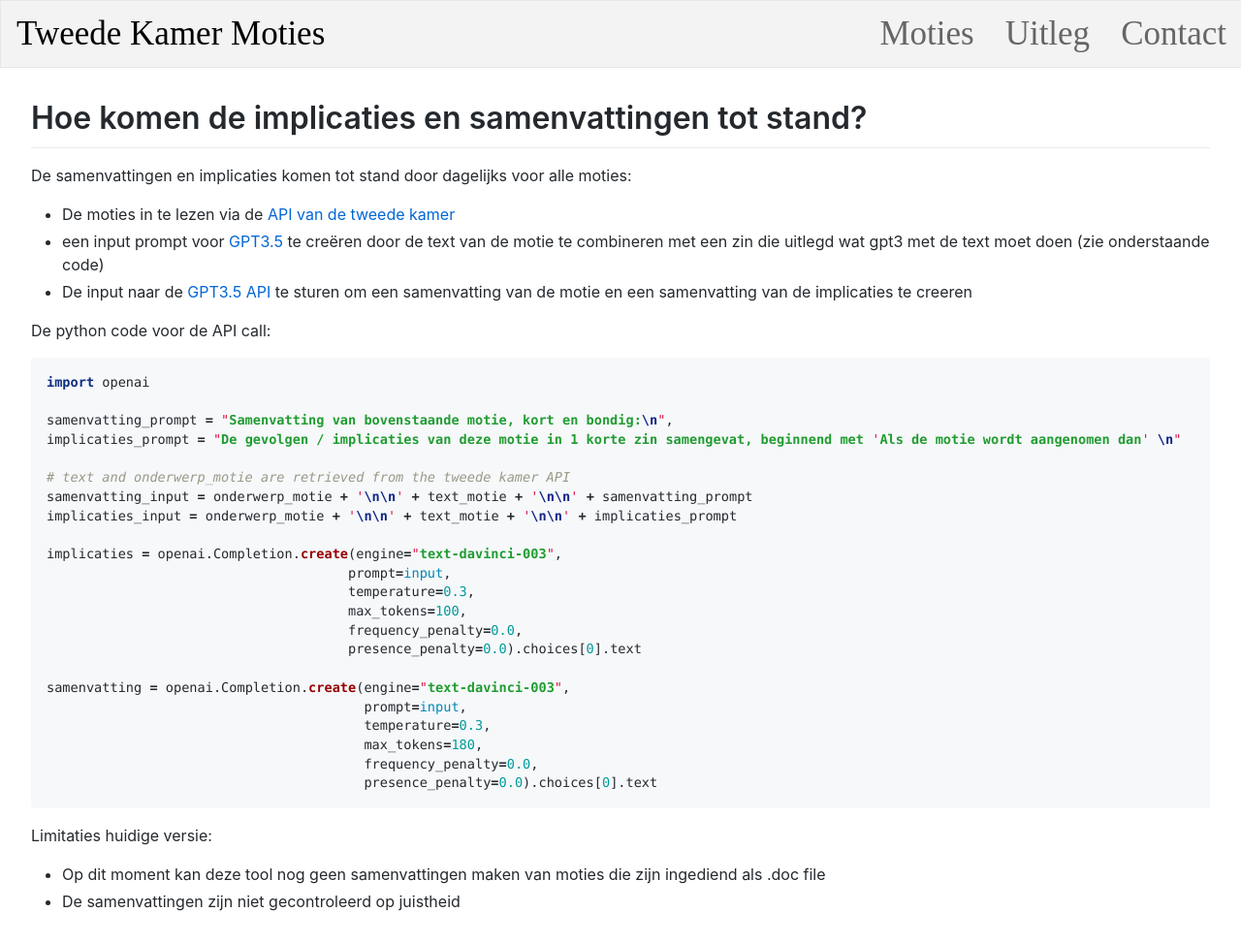
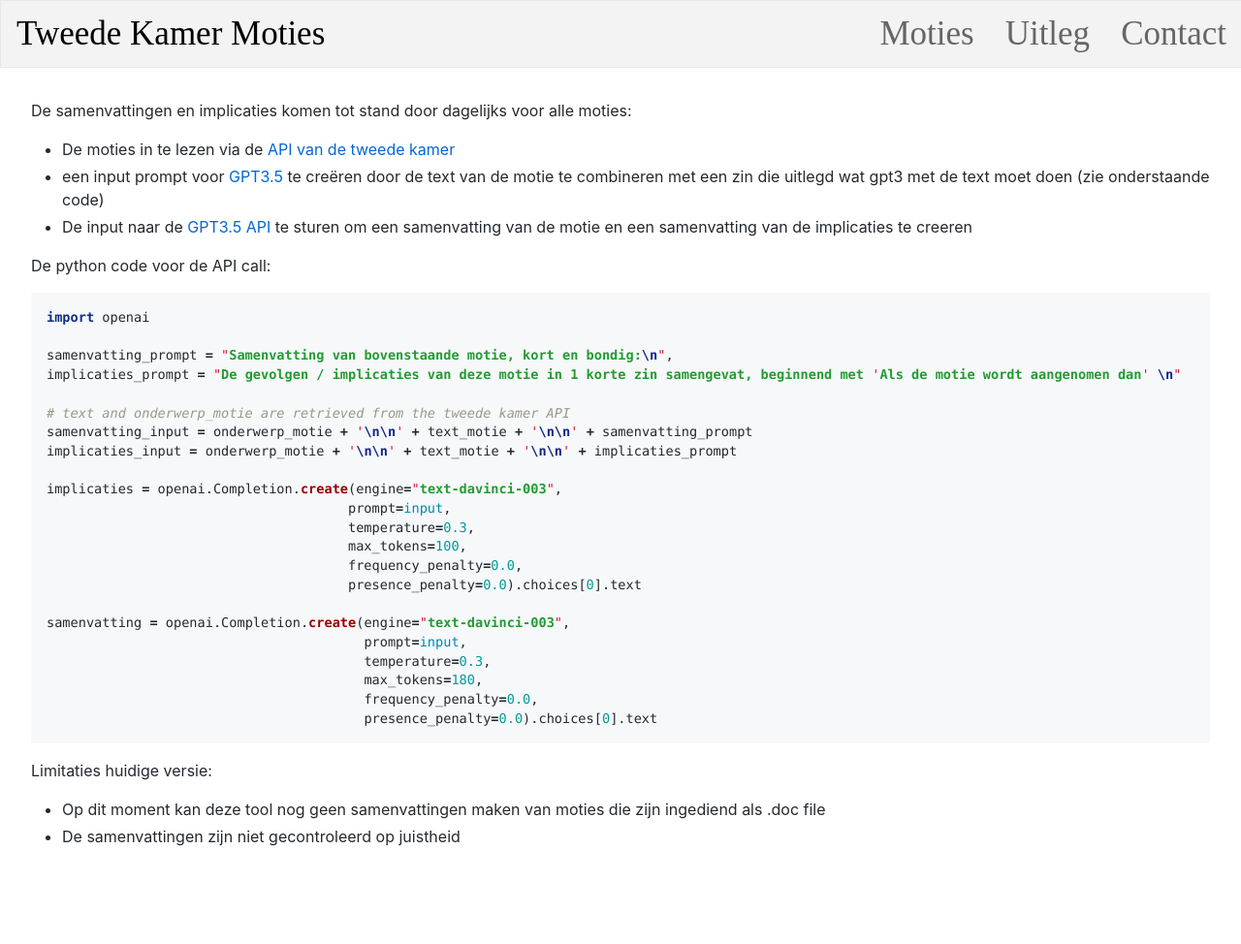
Before and after one commit to DavidZomerdijk/moties-toegelicht, a Jekyll site: the page built from uitleg.md, in a window 1280 px wide. Shown: the whole page at 97% size. Built offline with Jekyll 4.4.1, drawn with Linux system fonts in a browser that asks for light colours; our own code applies the rules of GitHub Pages for plain Markdown files; after the commit the page ends 907 px from its top, so only the background shows below that.

```diff
--- a/uitleg.md
+++ b/uitleg.md
@@ -1,9 +1,6 @@
 ---
 layout: default
 ---
-
-# Hoe komen de implicaties en samenvattingen tot stand?
-
 
 De samenvattingen en implicaties komen tot stand door dagelijks voor alle moties:
 - De moties in te lezen via de [API van de tweede kamer](https://opendata.tweedekamer.nl)
```
